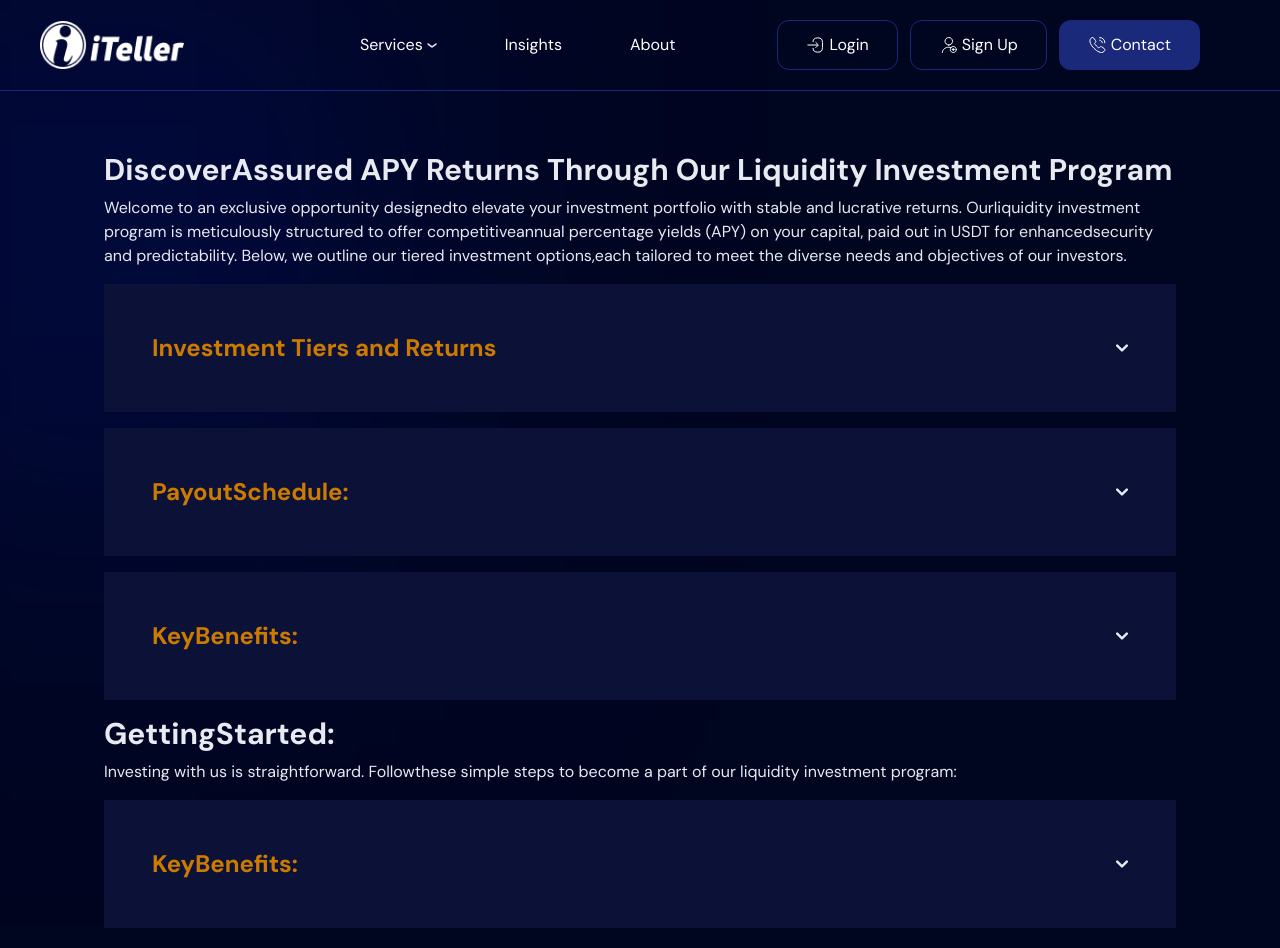
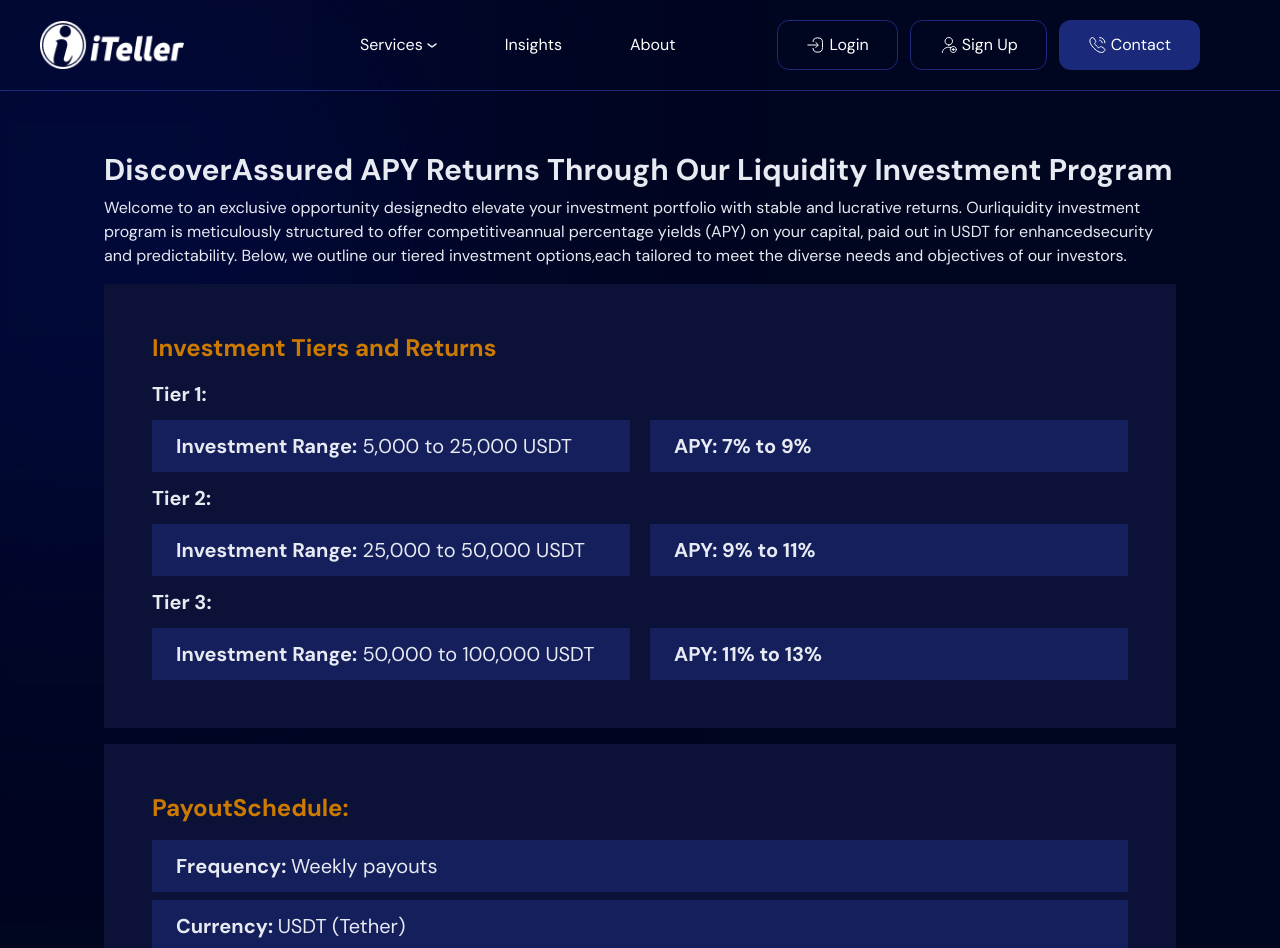
Before and after one commit to devIteller/iteller-io, a React (Vite) app: page /Assured-APY in a window 1280 px wide. Shown: the top 948 px of the page. Built offline with nearby package versions, Linux system fonts and the light colour scheme.

Commit message:
Add files via upload

```diff
--- a/src/Pages/AssuredAPY/index.jsx
+++ b/src/Pages/AssuredAPY/index.jsx
@@ -1,12 +1,10 @@
 import Header from "../../Components/Header/Header";
 import Footer from "../../Components/Footer/Footer";
 
-import { useEffect, useState } from "react";
+import { useEffect } from "react";
 import { Link } from "react-router-dom";
 
 const AssuredAPY = () => {
-  const [accordion, setAccordion] = useState("");
-
   useEffect(() => {
     setTimeout(() => {
       window.scrollTo(0, 0);
@@ -176,46 +174,17 @@ const AssuredAPY = () => {
             return (
               <div
                 key={index}
-                className={`" w-full z-50 odd:bg-[#0C1237] even:bg-[#0C1237] p-12 ${
-                  accordion === pp.title ? "space-y-4" : ""
-                }`}
+                className={`" w-full z-50 odd:bg-[#0C1237] even:bg-[#0C1237] p-12 space-y-4 `}
               >
-                <button
+                <div
                   type="button"
                   className="flex items-center justify-between w-full text-xl font-bold rounded-t-xl  gap-3"
-                  onClick={() =>
-                    accordion === pp.title
-                      ? setAccordion("")
-                      : setAccordion(pp.title)
-                  }
                 >
                   <span className="self-start text-2xl text-start text-[#CD7B00] ">
                     {pp.title}
                   </span>
-                  <svg
-                    data-accordion-icon
-                    className={`w-3 h-3 duration-500 ${
-                      accordion === pp.title ? "" : "rotate-180"
-                    }`}
-                    aria-hidden="true"
-                    xmlns="http://www.w3.org/2000/svg"
-                    fill="none"
-                    viewBox="0 0 10 6"
-                  >
-                    <path
-                      stroke="currentColor"
-                      strokeLinecap="round"
-                      strokeLinejoin="round"
-                      strokeWidth={2}
-                      d="M9 5 5 1 1 5"
-                    />
-                  </svg>
-                </button>
-                <h3
-                  className={`"text-[#E8EAF2] duration-700 overflow-hidden ${
-                    accordion === pp.title ? "max-h-[1000px]" : "max-h-0"
-                  }`}
-                >
+                </div>
+                <h3 className={`"text-[#E8EAF2] duration-700 overflow-hidden`}>
                   {pp.desc}
                 </h3>
               </div>
@@ -234,46 +203,17 @@ const AssuredAPY = () => {
             return (
               <div
                 key={index}
-                className={`" w-full z-50 odd:bg-[#0C1237] even:bg-[#0C1237] p-12 ${
-                  accordion === pp.title ? "space-y-4" : ""
-                }`}
+                className={`" w-full z-50 odd:bg-[#0C1237] even:bg-[#0C1237] p-12 space-y-4`}
               >
-                <button
+                <div
                   type="button"
                   className="flex items-center justify-between w-full text-xl font-bold rounded-t-xl  gap-3"
-                  onClick={() =>
-                    accordion === pp.title
-                      ? setAccordion("")
-                      : setAccordion(pp.title)
-                  }
                 >
                   <span className="self-start text-2xl text-start text-[#CD7B00] ">
                     {pp.title}
                   </span>
-                  <svg
-                    data-accordion-icon
-                    className={`w-3 h-3 duration-500 ${
-                      accordion === pp.title ? "" : "rotate-180"
-                    }`}
-                    aria-hidden="true"
-                    xmlns="http://www.w3.org/2000/svg"
-                    fill="none"
-                    viewBox="0 0 10 6"
-                  >
-                    <path
-                      stroke="currentColor"
-                      strokeLinecap="round"
-                      strokeLinejoin="round"
-                      strokeWidth={2}
-                      d="M9 5 5 1 1 5"
-                    />
-                  </svg>
-                </button>
-                <h3
-                  className={`"text-[#E8EAF2] duration-700 overflow-hidden ${
-                    accordion === pp.title ? "max-h-[1000px]" : "max-h-0"
-                  }`}
-                >
+                </div>
+                <h3 className={`"text-[#E8EAF2] duration-700 overflow-hidden`}>
                   {pp.desc}
                 </h3>
               </div>
@@ -301,6 +241,13 @@ const AssuredAPY = () => {
               future withassured APY returns.
             </p>
           </div>
+          <Link
+          // to="https://my.iteller.app/en/auth/sign-up"
+          >
+            <button className="bg-[#CD7B00] hover:bg-[#CD7B00]/80 hover:scale-90 border-0 py-3 lg:py-2 w-[191px]  duration-300 rounded-lg font-medium text-sm md:text-base text-center">
+              Submit Form
+            </button>
+          </Link>
         </div>
       </div>
       <Footer />
```
